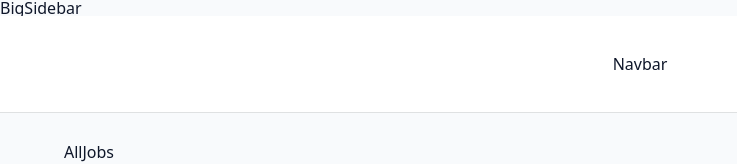
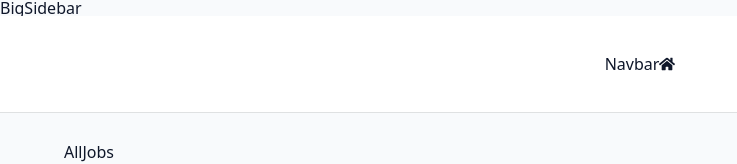
Before and after one commit to niharika1102/Jobify, a React (Vite) app in the folder client/: page /dashboard in a window 1280 px wide. Shown: the top 164 px of the page, without its empty margins (0-737 px from the left). Built offline with nearby package versions, Linux system fonts and the light colour scheme.

Commit message:
Icon library configured
React icon library configured and tested

```diff
--- a/client/src/components/Navbar.jsx
+++ b/client/src/components/Navbar.jsx
@@ -1,9 +1,13 @@
 import React from 'react'
 import Wrapper from "../assets/wrappers/Navbar"
+import {FaHome} from 'react-icons/fa'
 
 const Navbar = () => {
   return (
-    <Wrapper>Navbar</Wrapper>
+      <Wrapper>
+          Navbar
+          <FaHome/>
+    </Wrapper>
   )
 }
 
```
